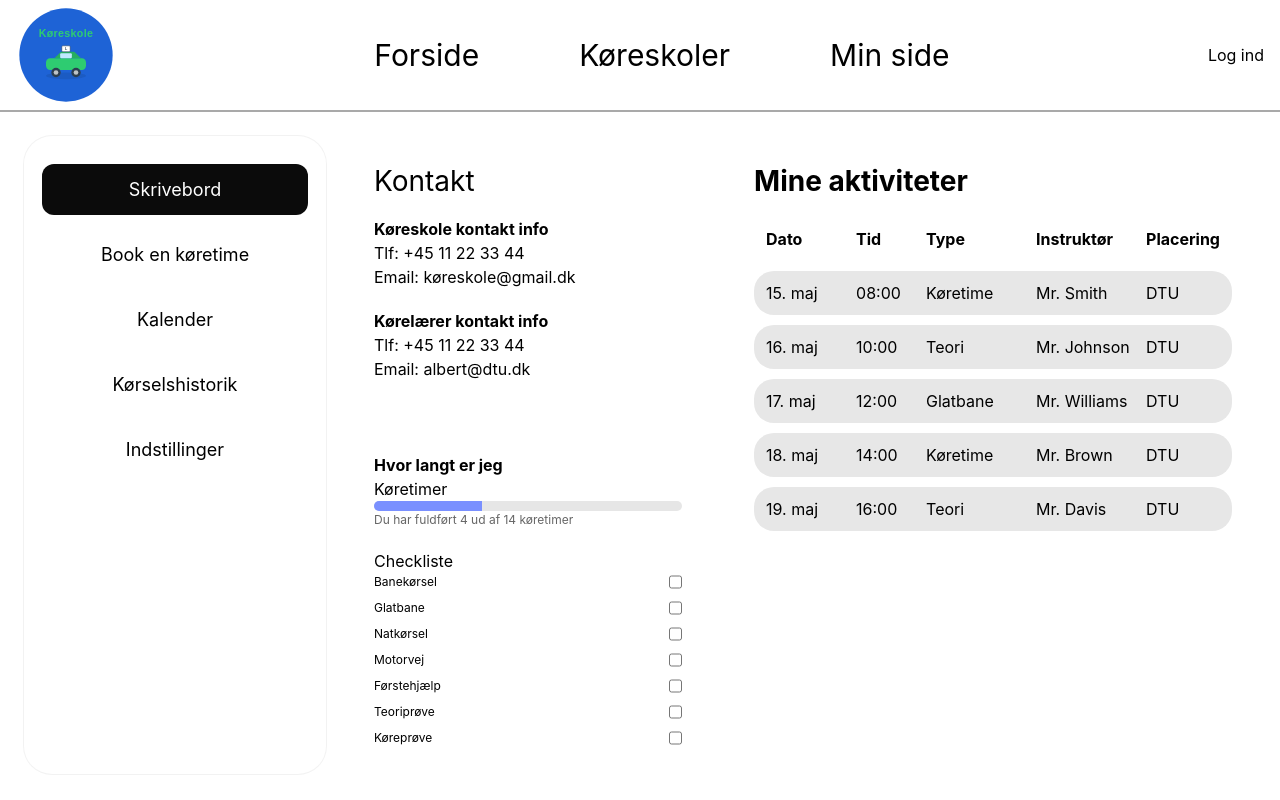
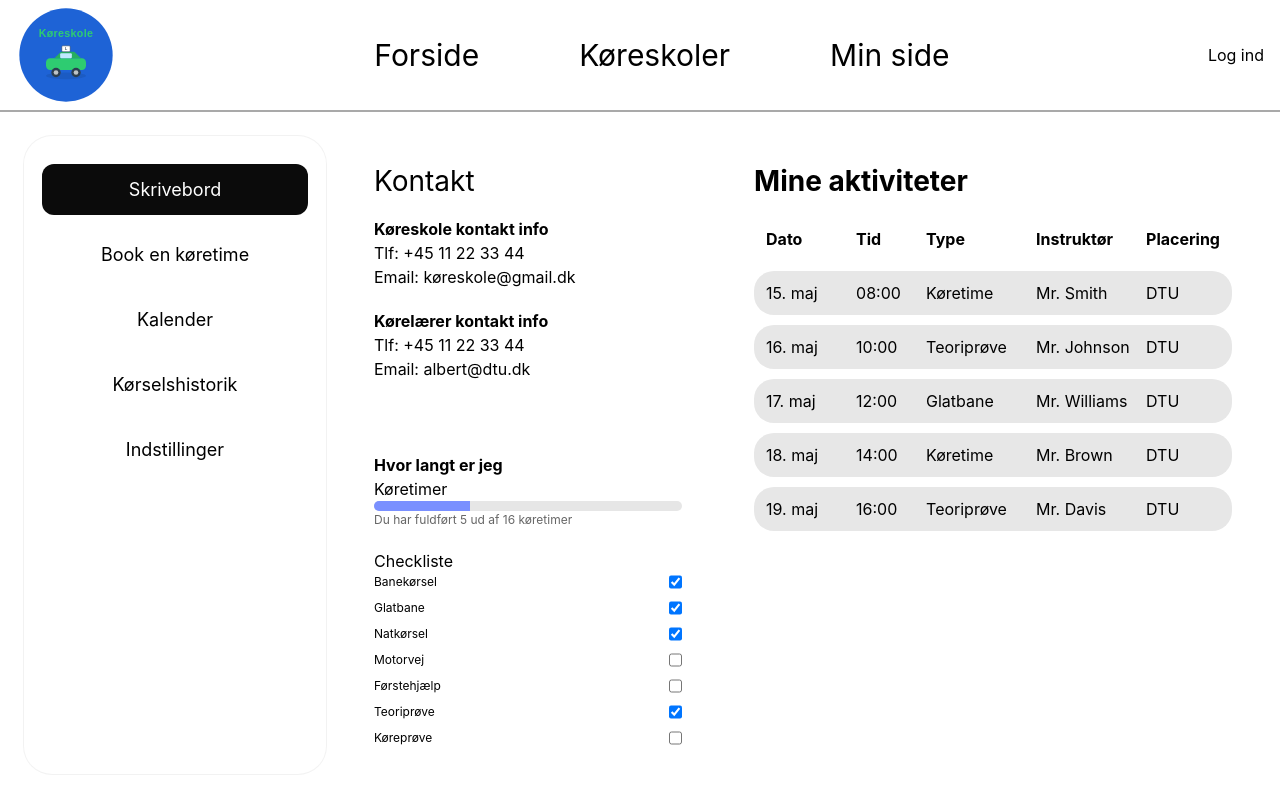
Before and after one commit to RATCM/DrivingSchoolWebsite, a React (Create React App) app: page /min_side in a window 1280 px wide. Built offline with nearby package versions, Linux system fonts and the light colour scheme.

Commit message:
Changed how the logic for history works

```diff
--- a/src/components/Appointments.tsx
+++ /dev/null
@@ -1,22 +0,0 @@
-export interface Appointment {
-    id: string;
-    date: Date;
-    type: string;
-    time: string;
-    isactive: boolean;
-    teacher: string;
-    place: string;
-}
-
-export function getAppointments(): Appointment[] {
-    return [
-        { id: '0', date: new Date(2026, 1, 14), type: 'Køretime', time: '08:00', isactive: true , teacher: "Mr. Smith", place: "DTU"},
-        { id: '1', date: new Date(2026, 4, 15), type: 'Køretime', time: '08:00', isactive: true , teacher: "Mr. Smith", place: "DTU"},
-        { id: '2', date: new Date(2026, 4, 16), type: 'Teori', time: '10:00', isactive: true , teacher: "Mr. Johnson", place: "DTU"},
-        { id: '3', date: new Date(2026, 4, 17), type: 'Glatbane', time: '12:00', isactive: false , teacher: "Mr. Williams", place: "DTU"},
-        { id: '4', date: new Date(2026, 4, 18), type: 'Køretime', time: '14:00', isactive: true , teacher: "Mr. Brown", place: "DTU"},
-        { id: '5', date: new Date(2026, 4, 19), type: 'Teori', time: '16:00', isactive: false , teacher: "Mr. Davis", place: "DTU"},
-    ];
-}
-
-export default getAppointments;
--- /dev/null
+++ b/src/components/Functions/Appointments.tsx
@@ -0,0 +1,31 @@
+export interface Appointment {
+    id: string;
+    date: Date;
+    type: string;
+    time: string;
+    isactive: boolean;
+    teacher: string;
+    place: string;
+}
+
+export function getAppointments(): Appointment[] {
+    return [
+        { id: '0', date: new Date(2023, 1, 13), type: 'Banekørsel', time: '08:00', isactive: true , teacher: "Mr. Smith", place: "DTU"},
+        { id: '1', date: new Date(2026, 1, 14), type: 'Køretime', time: '08:00', isactive: true , teacher: "Mr. Smith", place: "DTU"},
+        { id: '2', date: new Date(2026, 4, 15), type: 'Køretime', time: '08:00', isactive: true , teacher: "Mr. Smith", place: "DTU"},
+        { id: '3', date: new Date(2026, 4, 16), type: 'Teoriprøve', time: '10:00', isactive: true , teacher: "Mr. Johnson", place: "DTU"},
+        { id: '4', date: new Date(2026, 4, 17), type: 'Glatbane', time: '12:00', isactive: false , teacher: "Mr. Williams", place: "DTU"},
+        { id: '5', date: new Date(2026, 4, 18), type: 'Køretime', time: '14:00', isactive: true , teacher: "Mr. Brown", place: "DTU"},
+        { id: '6', date: new Date(2026, 4, 19), type: 'Teoriprøve', time: '16:00', isactive: false , teacher: "Mr. Davis", place: "DTU"},
+        { id: '7', date: new Date(2026, 1, 15), type: 'Køretime', time: '18:00', isactive: true , teacher: "Mr. Miller", place: "DTU"},
+        { id: '8', date: new Date(2026, 1, 16), type: 'Glatbane', time: '20:00', isactive: false , teacher: "Mr. Wilson", place: "DTU"},
+        { id: '9', date: new Date(2026, 1, 17), type: 'Teoriprøve', time: '22:00', isactive: true , teacher: "Mr. Moore", place: "DTU"},
+        { id: '10', date: new Date(2026, 1, 18), type: 'Køretime', time: '08:00', isactive: true , teacher: "Mr. Taylor", place: "DTU"},
+        { id: '11', date: new Date(2026, 1, 19), type: 'Glatbane', time: '10:00', isactive: false , teacher: "Mr. Anderson", place: "DTU"},
+        { id: '12', date: new Date(2026, 1, 20), type: 'Teoriprøve', time: '12:00', isactive: true , teacher: "Mr. Thomas", place: "DTU"},
+        { id: '13', date: new Date(2026, 1, 21), type: 'Køretime', time: '14:00', isactive: true , teacher: "Mr. Jackson", place: "DTU"},
+        { id: '14', date: new Date(2026, 1, 22), type: 'Natkørsel', time: '16:00', isactive: false , teacher: "Mr. White", place: "DTU"},
+    ];
+}
+
+export default getAppointments;
--- /dev/null
+++ b/src/components/Functions/History.tsx
@@ -0,0 +1,8 @@
+import getAppointments from "./Appointments";
+
+export function getHistory() {
+    const appointments = getAppointments();
+    return appointments.filter(a => a.date < new Date());
+}
+
+export default getHistory;
--- a/src/components/MinSide/drivinghistory/DrivingHistory.tsx
+++ b/src/components/MinSide/drivinghistory/DrivingHistory.tsx
@@ -1,9 +1,8 @@
 import "./DrivingHistory.css";
-import getAppointments from "../../Appointments";
+import getAppointments, { getHistory } from "../../Functions/History";
 
 function DrivingHistory() {
-    const appointments = getAppointments();
-    const History = appointments.filter(a => a.date < new Date());
+    const History = getHistory();
     return (
         <div className="cardBox">
             <h2>Mine køretimer</h2>
--- a/src/components/MinSide/kalender/Kalender.tsx
+++ b/src/components/MinSide/kalender/Kalender.tsx
@@ -1,6 +1,6 @@
 import React, { useState } from 'react';
 import './Kalender.css';
-import getAppointments  from "../../Appointments";
+import getAppointments  from "../../Functions/Appointments";
 
 type KalenderProps = {
     selectedDate: Date | null;
@@ -56,6 +56,9 @@ const Kalender: React.FC<KalenderProps> = ({ selectedDate, onSelectDate }) => {
                 apt.date.getDate() === day &&
                 apt.date.getMonth() === currentDate.getMonth() &&
                 apt.date.getFullYear() === currentDate.getFullYear()
+                //apt.date.getDate() >= new Date().getDate() &&
+                //apt.date.getMonth() >= new Date().getMonth() &&
+                //apt.date.getFullYear() >= new Date().getFullYear()
         );
     };
 
--- a/src/components/MinSide/skrivebord/MyAppointmentsBox.tsx
+++ b/src/components/MinSide/skrivebord/MyAppointmentsBox.tsx
@@ -1,5 +1,5 @@
 import "./MyAppointmentsBox.css";
-import getAppointments from "../../Appointments";
+import getAppointments from "../../Functions/Appointments";
 
 type props = {
     Date: Date;
--- a/src/components/MinSide/skrivebord/MyProgressBox.css
+++ b/src/components/MinSide/skrivebord/MyProgressBox.css
@@ -6,7 +6,6 @@
 }
 
 .myprogressFill {
-    width: 35%;
     height: 100%;
     background: #7a90ff;
 }
--- a/src/components/MinSide/skrivebord/MyProgressBox.tsx
+++ b/src/components/MinSide/skrivebord/MyProgressBox.tsx
@@ -1,9 +1,14 @@
 import React from 'react';
 import "./MyProgressBox.css";
+import history from "../../Functions/History";
 
 function MyProgressBox() {
-    const progress = 4;
-    const total = 14;
+
+    const total = 16;
+    const totalCompleted = history();
+    const progress = totalCompleted.filter(a => a.type === "Køretime").length+totalCompleted.filter(a => a.type === "Natkørsel").length+totalCompleted.filter(a => a.type === "Motorvej").length;
+    const hastype = (type:string) => totalCompleted.some(a => a.type === type);
+
     return (
         <div className="cardBox">
             <h1><b>Hvor langt er jeg</b></h1>
@@ -11,7 +16,9 @@ function MyProgressBox() {
             <h3>Køretimer</h3>
 
             <div className="myprogressBar">
-                <div className="myprogressFill"/>
+                <div className="myprogressFill"
+                style={{ width: `${(progress / total) * 100}%` }}
+                />
             </div>
 
             <p className="myprogressText">
@@ -21,13 +28,14 @@ function MyProgressBox() {
             <h3 style={{marginTop:20}}>Checkliste</h3>
 
             <div className="mychecklist">
-                <label><span>Banekørsel</span><input type="checkbox"/></label>
-                <label><span>Glatbane</span><input type="checkbox"/></label>
-                <label><span>Natkørsel</span><input type="checkbox"/></label>
-                <label><span>Motorvej</span><input type="checkbox"/></label>
-                <label><span>Førstehjælp</span><input type="checkbox"/></label>
-                <label><span>Teoriprøve</span><input type="checkbox"/></label>
-                <label><span>Køreprøve</span><input type="checkbox"/></label>
+                <label><span>Banekørsel</span>
+                <input type="checkbox" checked={hastype("Banekørsel")} readOnly/></label>
+                <label><span>Glatbane</span><input type="checkbox" checked={hastype("Glatbane")} readOnly/></label>
+                <label><span>Natkørsel</span><input type="checkbox" checked={hastype("Natkørsel")} readOnly/></label>
+                <label><span>Motorvej</span><input type="checkbox" checked={hastype("Motorvej")} readOnly/></label>
+                <label><span>Førstehjælp</span><input type="checkbox" checked={hastype("Førstehjælp")} readOnly/></label>
+                <label><span>Teoriprøve</span><input type="checkbox" checked={hastype("Teoriprøve")} readOnly/></label>
+                <label><span>Køreprøve</span><input type="checkbox" checked={hastype("Køreprøve")} readOnly/></label>
             </div>
         </div>
     );
```
